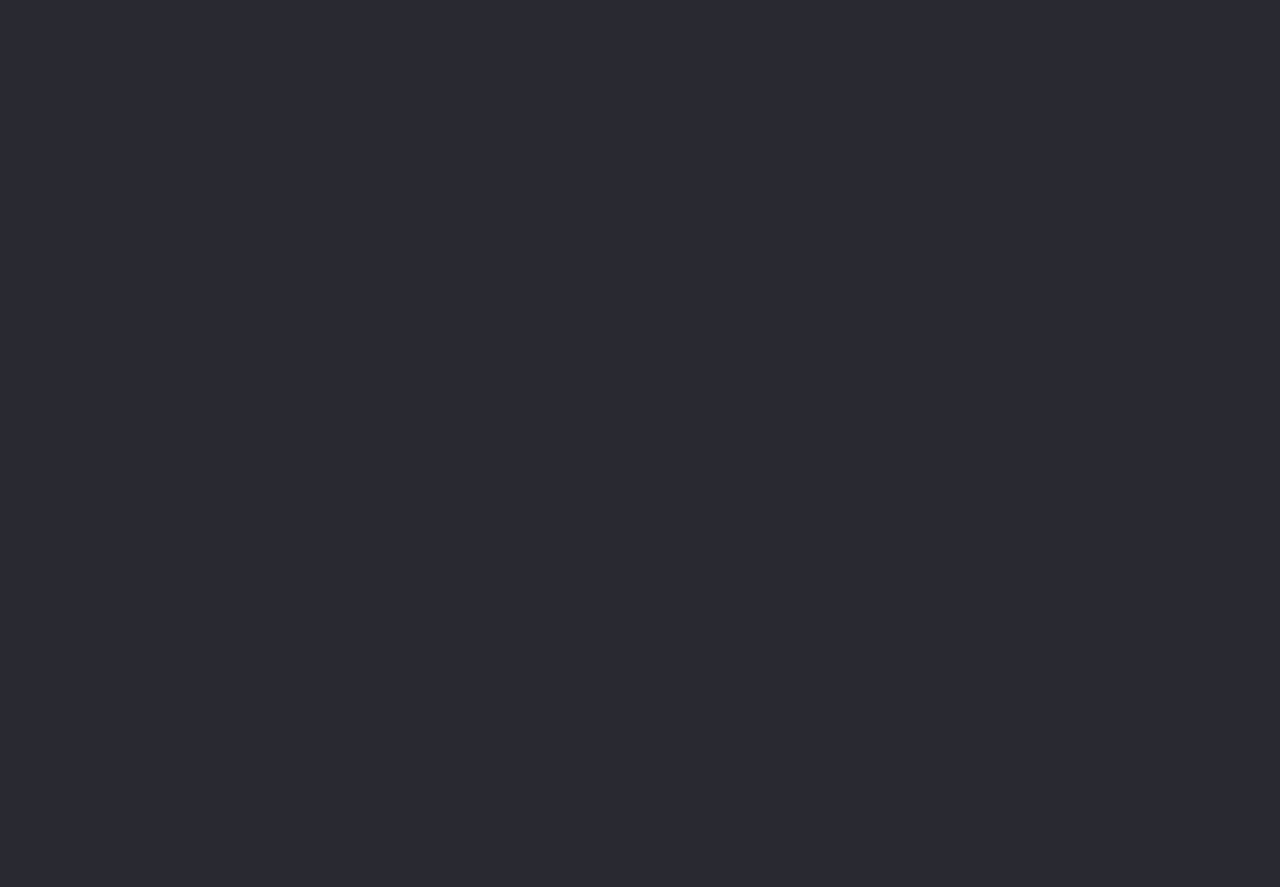
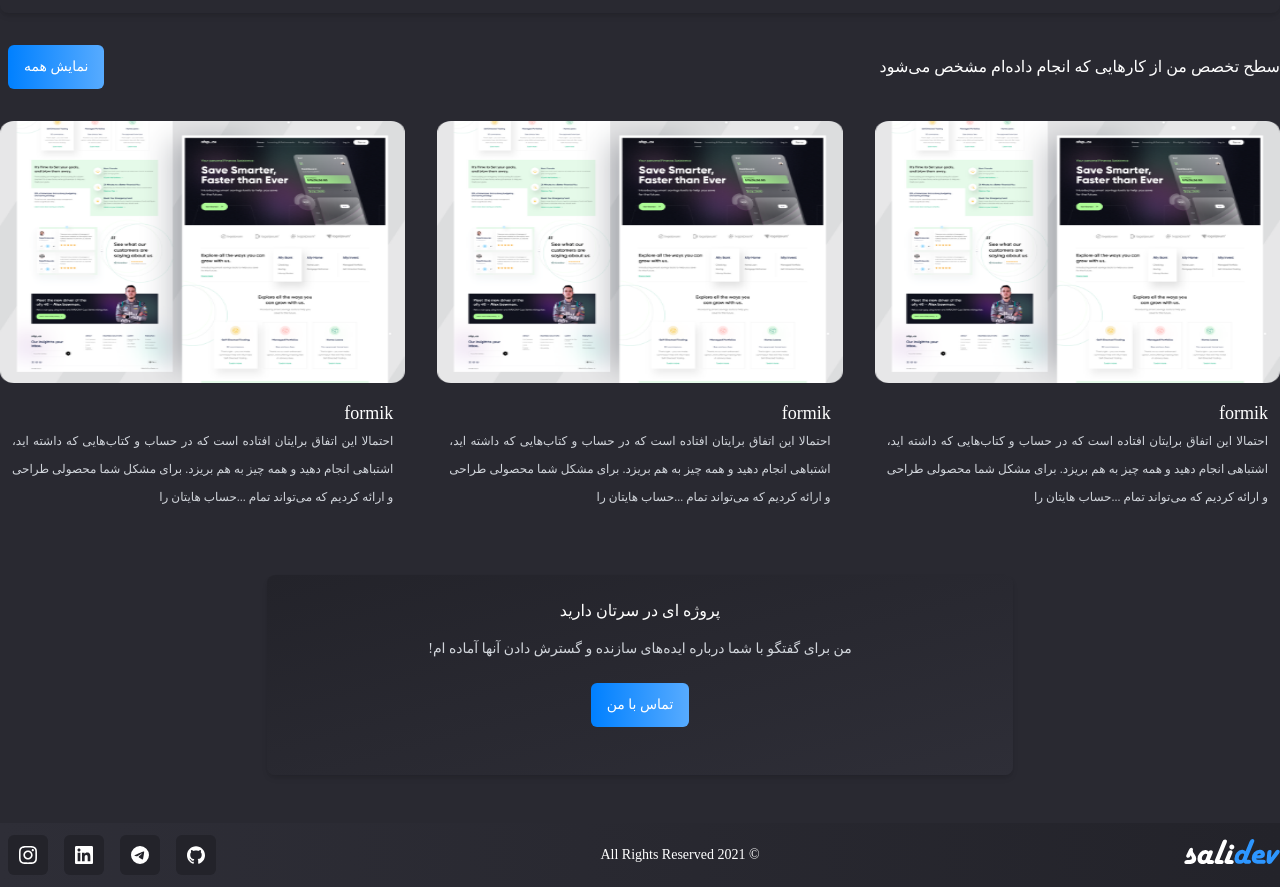
Before and after one commit to SalarRezaee/SaliDev, a Next.js app: page / in a window 1280 px wide. Shown: the part 1420-2307 px from the top of the page. Before the commit the page ends 1409 px from the top, so only its background shows below. Built offline with nearby package versions, Linux system fonts and the light colour scheme.

Commit message:
finish index page:)

```diff
--- /dev/null
+++ b/components/elements/PortfolioBox.tsx
@@ -0,0 +1,25 @@
+import Image from "next/image";
+import Link from "next/link";
+
+interface Props {
+  url: string;
+  image: string;
+  title: string;
+  description: string;
+}
+
+const PortfolioBox = (props: Props) => {
+  return (
+    <Link href={props.url}>
+      <div className="flex flex-col">
+        <Image src={props.image} width={352} height={262} />
+        <h2 className="text-white text-lg mt-4 mr-3">{props.title}</h2>
+        <p className="text-xs leading-7 mb-4 px-3 text-gray-300 text-justify">
+          {props.description}
+        </p>
+      </div>
+    </Link>
+  );
+};
+
+export default PortfolioBox;
--- /dev/null
+++ b/components/layout/ContactMeMain.tsx
@@ -0,0 +1,15 @@
+import { Button } from "../elements";
+
+const ContactMeMain = () => {
+  return (
+    <div className="lg:w-7/12 mx-auto flex items-center flex-col w-full py-12 pt-2 text-white bg-gradient-to-br from-[#23232A] to-[#2E2E37]  rounded-lg my-12 shadow-md">
+      <h2 className="my-4">پروژه ای در سرتان دارید</h2>
+      <p className="text-sm mb-6 text-gray-300">
+        من برای گفتگو با شما درباره ایده‌های سازنده و گسترش دادن آنها آماده ام!{" "}
+      </p>
+      <Button title="تماس با من" url="/contact-me" />
+    </div>
+  );
+};
+
+export default ContactMeMain;
--- /dev/null
+++ b/components/layout/Footer.tsx
@@ -0,0 +1,43 @@
+import Image from "next/image";
+import { SiGithub, SiLinkedin, SiTelegram, SiInstagram } from "react-icons/si";
+
+const Footer = () => {
+  return (
+    <div className="flex w-full bg-gradient-to-l from-[#23232A] to-[#2E2E37]">
+      <div className=" container mx-auto">
+        <div className="flex lg:flex-row md:flex-col flex-col sm:flex-col  items-center text-white justify-between">
+          <div className="my-4">
+            <Image src="/logo.svg" width={96} height={25} />
+          </div>
+          <p className="text-sm  lg:mr-12 text-center my-2">© 2021 All Rights Reserved</p>
+          <div>
+            <ul className="flex text-sm my-3">
+              <li className="w-10 h-10 mx-2 flex items-center justify-center rounded-md text-lg bg-[#23232A]">
+                <a href="#">
+                  <SiGithub />
+                </a>
+              </li>
+              <li className="w-10 h-10 mx-2 flex items-center justify-center rounded-md text-lg bg-[#23232A]">
+                <a href="#">
+                  <SiTelegram />
+                </a>
+              </li>
+              <li className="w-10 h-10 mx-2 flex items-center justify-center rounded-md text-lg bg-[#23232A]">
+                <a href="#">
+                  <SiLinkedin />
+                </a>
+              </li>
+              <li className="w-10 h-10 mx-2 flex items-center justify-center rounded-md text-lg bg-[#23232A]">
+                <a href="#">
+                  <SiInstagram />
+                </a>
+              </li>
+            </ul>
+          </div>
+        </div>
+      </div>
+    </div>
+  );
+};
+
+export default Footer;
--- /dev/null
+++ b/components/layout/PortfolioMain.tsx
@@ -0,0 +1,56 @@
+import { Button } from "../elements";
+import PortfolioBox from "../elements/PortfolioBox";
+const fakeData = [
+  {
+    id: 1,
+    title: "formik",
+    image: "/images/portfolio.png",
+    url: "/",
+    description:
+      "احتمالا این اتفاق برایتان افتاده است که در حساب و کتاب‌هایی که داشته اید، اشتباهی انجام دهید و همه چیز به هم بریزد. برای مشکل شما محصولی طراحی و ارائه کردیم که می‌تواند تمام ...حساب هایتان را",
+  },
+  {
+    id: 2,
+    title: "formik",
+    image: "/images/portfolio.png",
+    url: "/",
+    description:
+      "احتمالا این اتفاق برایتان افتاده است که در حساب و کتاب‌هایی که داشته اید، اشتباهی انجام دهید و همه چیز به هم بریزد. برای مشکل شما محصولی طراحی و ارائه کردیم که می‌تواند تمام ...حساب هایتان را",
+  },
+  {
+    id: 3,
+    title: "formik",
+    image: "/images/portfolio.png",
+    url: "/",
+    description:
+      "احتمالا این اتفاق برایتان افتاده است که در حساب و کتاب‌هایی که داشته اید، اشتباهی انجام دهید و همه چیز به هم بریزد. برای مشکل شما محصولی طراحی و ارائه کردیم که می‌تواند تمام ...حساب هایتان را",
+  },
+];
+
+const PortfolioMain = () => {
+  return (
+    <div className="my-8">
+      <div className="flex lg:flex-row flex-col items-center justify-between text-white">
+        <p className="text-white mt-8 lg:my-0 my-3">
+          سطح تخصص من از کارهایی که انجام داده‌ام مشخص می‌شود
+        </p>
+        <Button title="نمایش همه" url="/portfolio" />
+      </div>
+      <div className="my-8">
+        <div className="grid lg:grid-cols-3 md:grid-cols-2 sm:grid-cols-2 grid-cols-1 gap-8">
+          {fakeData.map((item) => (
+            <PortfolioBox
+              image={item.image}
+              url={item.url}
+              key={item.id}
+              title={item.title}
+              description={item.description}
+            />
+          ))}
+        </div>
+      </div>
+    </div>
+  );
+};
+
+export default PortfolioMain;
--- a/components/layout/index.ts
+++ b/components/layout/index.ts
@@ -4,3 +4,6 @@ export { default as ResponsiveNav } from "./ResponsiveNav";
 export { default as Banner } from "./Banner";
 export { default as Services } from "./Services";
 export { default as AboutMain } from "./AboutMain";
+export { default as PortfolioMain } from "./PortfolioMain";
+export { default as ContactMeMain } from "./ContactMeMain";
+export { default as Footer } from "./Footer";
--- a/pages/index.tsx
+++ b/pages/index.tsx
@@ -2,7 +2,15 @@ import type { NextPage } from "next";
 import Head from "next/head";
 
 // components
-import { Navbar, Banner, Services , AboutMain } from "../components/layout";
+import {
+  Navbar,
+  Banner,
+  Services,
+  AboutMain,
+  PortfolioMain,
+  ContactMeMain,
+  Footer,
+} from "../components/layout";
 
 const Home: NextPage = () => {
   return (
@@ -13,10 +21,13 @@ const Home: NextPage = () => {
       </Head>
       <div className="container mx-auto">
         <Navbar />
-        <Banner />
+        <Banner />.
         <Services />
         <AboutMain />
+        <PortfolioMain />
+        <ContactMeMain />
       </div>
+      <Footer />
     </div>
   );
 };
```
Also changed, not shown: public/images/portfolio.png (added).
